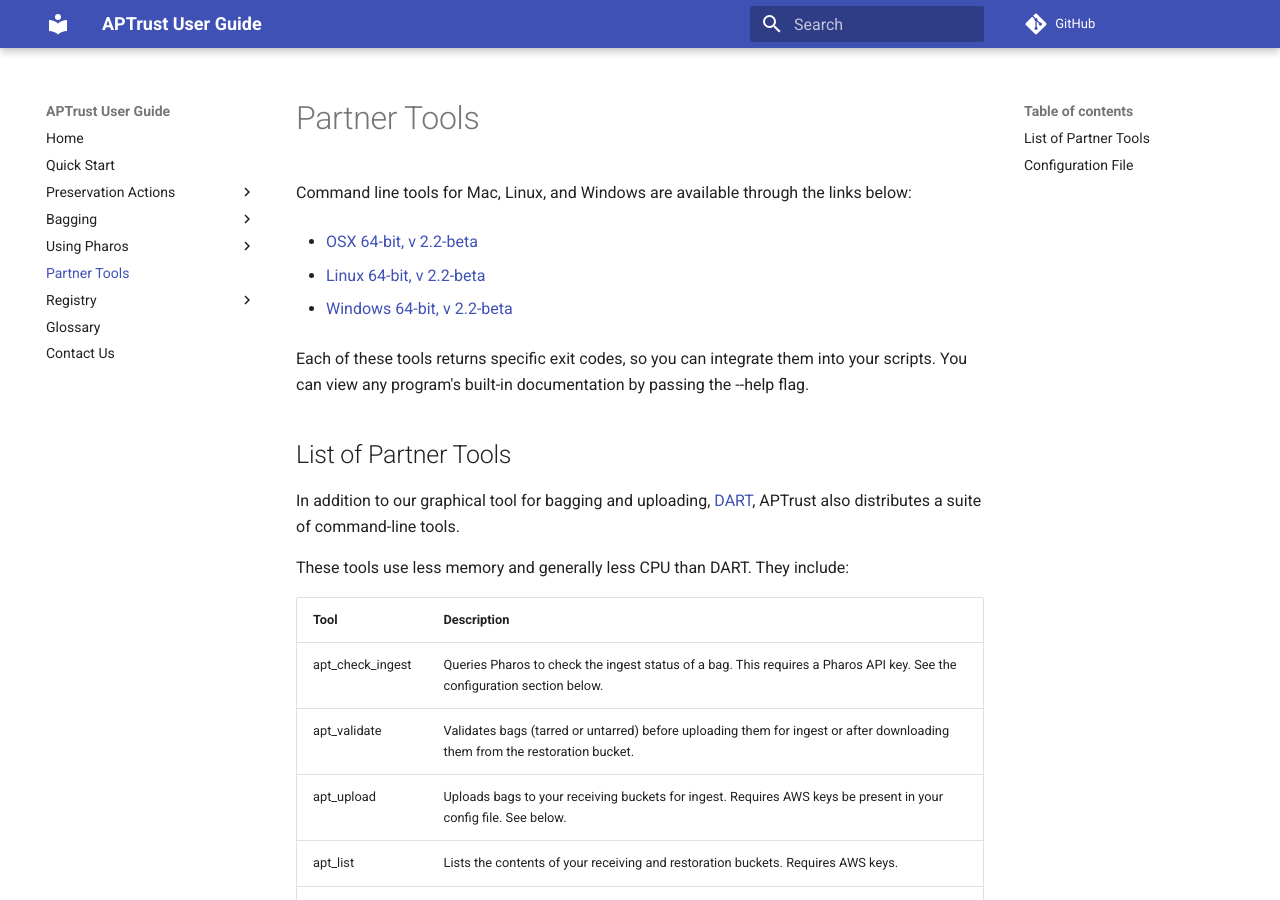
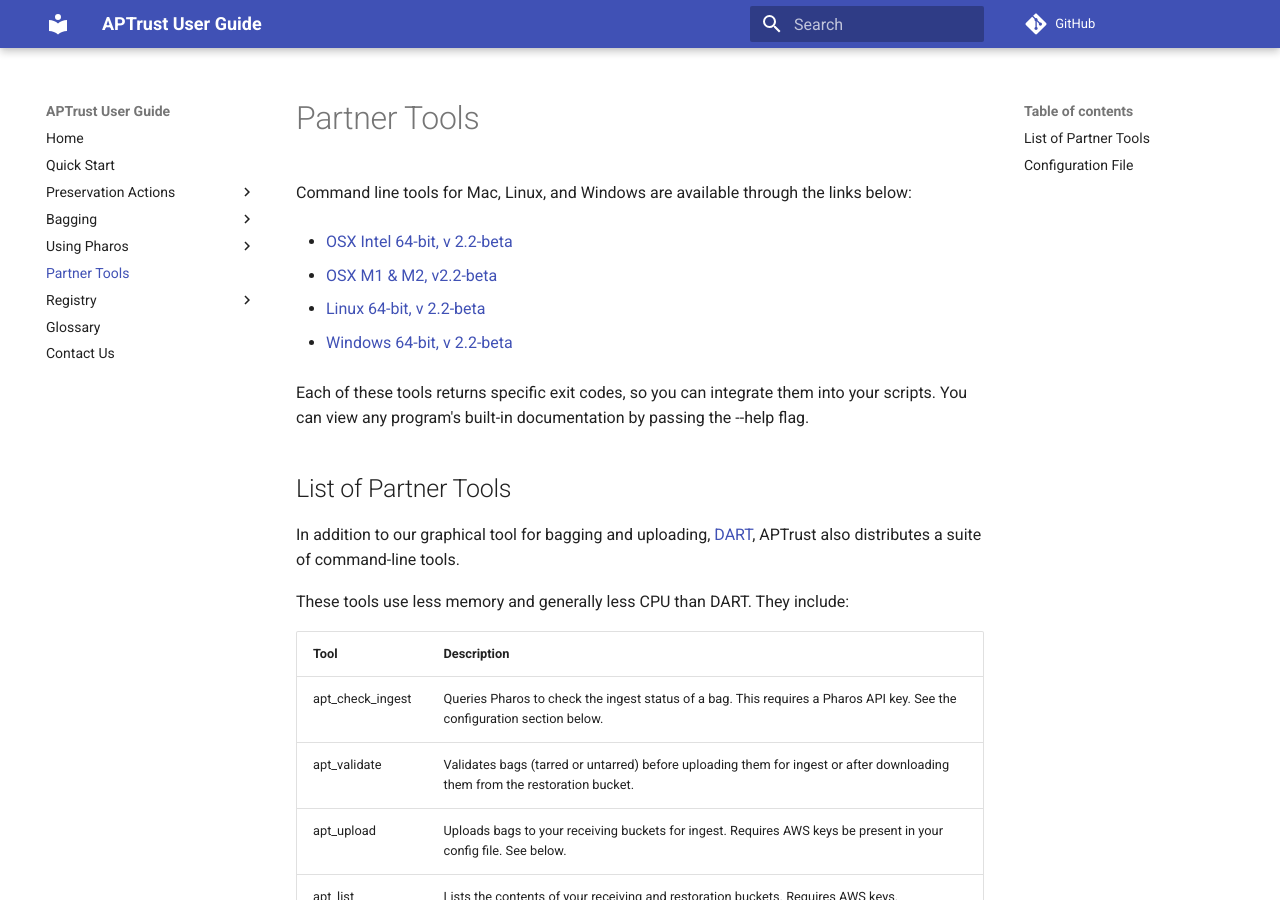
Before and after one commit to APTrust/userguide, an MkDocs documentation site: the page built from docs/partner_tools.md, in a window 1280 px wide and 900 px high. Built offline with MkDocs 1.6.1 and Material for MkDocs 9.7.7, drawn with Linux system fonts in a browser that asks for light colours; comment, search, counter and statistics services are not loaded.

Commit message:
Added link to Mac M1 version of partner tools

```diff
--- a/docs/partner_tools.md
+++ b/docs/partner_tools.md
@@ -2,7 +2,9 @@
 
 Command line tools for Mac, Linux, and Windows are available through the links below:
 
-* [OSX 64-bit, v 2.2-beta](https://s3.amazonaws.com/aptrust.public.download/partner-apps/osx/APTrust_Partner_Tools_Mac_2.2-beta.zip)
+* [OSX Intel 64-bit, v 2.2-beta](https://s3.amazonaws.com/aptrust.public.download/partner-apps/osx/APTrust_Partner_Tools_Mac_2.2-beta.zip)
+
+* [OSX M1 & M2, v2.2-beta](https://s3.amazonaws.com/aptrust.public.download/partner-apps/osx/PartnerTools-2.2-beta-M1.zip)
 
 * [Linux 64-bit, v 2.2-beta](https://s3.amazonaws.com/aptrust.public.download/partner-apps/linux/APTrust_Partner_Tools_Linux_2.2-beta.zip)
 
```
